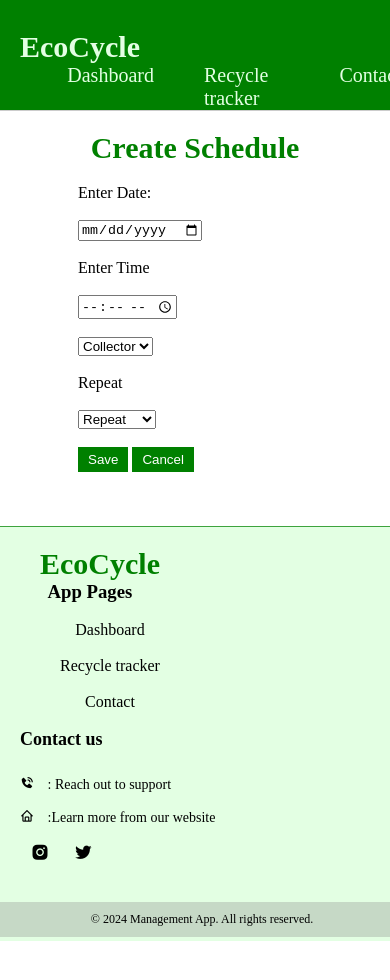
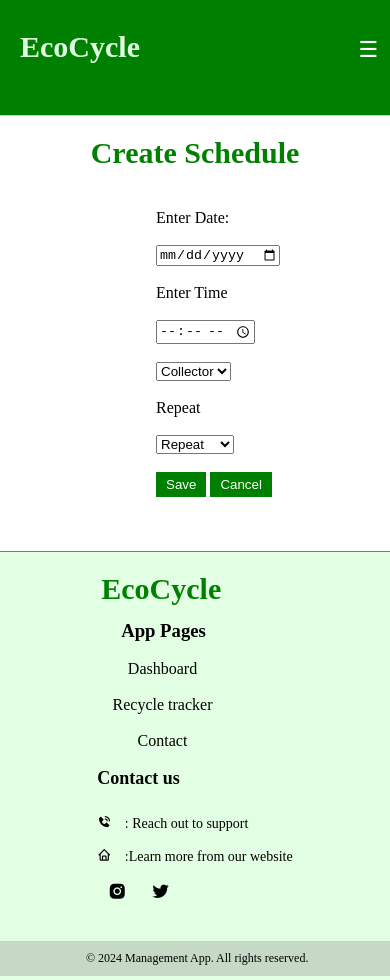
Before and after one commit to Mpatrick12/Waste-Management-System, a plain HTML site: page tracker.html in a window 390 px wide. Before the commit the page ends 941 px from the top, so only its background shows below. Drawn offline with nearby package versions, Linux system fonts and the light colour scheme.

Commit message:
responsive

```diff
--- a/css/footer.css
+++ b/css/footer.css
@@ -66,12 +66,16 @@
     margin-top: 20px;
     font-size: 12px;
 }
+.pages h3 {
+    margin-left: 30%;
+}
 .pages ul{
     list-style: none;
 }
 .pages ul li a {
     text-decoration: none;
     color: black;
+    text-align: center;
 }
 .pages ul li a:hover {
     text-decoration: none;
@@ -79,12 +83,25 @@
 }
 
 @media (max-width: 768px) {
+    #footer {
+        flex-wrap: wrap;
+    }
     #footer .footer-content {
         flex-direction: column;
-        align-items: flex-start;
     }
 
     #footer .contacts {
         text-align: left;
     }
+    .copyright{
+        background-color: rgba(128, 128, 128, 0.301);
+        width: 96%;
+    }
+    #footer .logo {
+        margin-left: -25%;
+        padding-bottom: 4%;
+    }
+    .pages{
+        margin-left: -30%;
+    }
 }
--- a/css/header.css
+++ b/css/header.css
@@ -72,14 +72,13 @@ a {
         }
         header {
             display: block;
-            height: 80px;
+            height: 85px;
             border-bottom: solid 1px #CCCCCC;
             color: #E3FFE3;
             padding-top: 30px;
         }
         header ul{
-            margin-left: 7%;
-            margin-right: -3%;
+            margin-top: 4%;
+            margin-right: -16%;
         }
-
     }
--- a/css/tracker.css
+++ b/css/tracker.css
@@ -1,7 +1,7 @@
 *{
     margin: 0;
 }
-
+/*
 header {
     display: flex;
     justify-content: space-between;
@@ -26,6 +26,10 @@ header ul{
 .logo{
     padding-left: 20px;
     font-size: 20px;
+} */
+
+body{
+    width: 100%;
 }
 
 .tracker {
@@ -51,3 +55,15 @@ border: none;
 cursor: pointer;
 padding: 5px 10px;
 }
+
+@media screen and (max-width: 540px) {
+    .tracker{
+        flex-wrap: wrap;
+    }
+    .details{
+        margin-top: 10%;
+        margin-left: 40%;
+
+    }
+
+}
--- a/tracker.html
+++ b/tracker.html
@@ -13,7 +13,12 @@
 
     <header>
         <div class="logo">EcoCycle</div>
-        <ul>
+
+        <div class="toggle-button" id="toggleButton">
+            <span>&#9776;</span>
+        </div>
+
+        <ul class="nav-menu">
             <li class="active"><a href="householdhome.html">Dashboard</a></li>
             <li><a href="tracker.html">Recycle tracker</a></li>
             <li><a href="#footer">Contact</a></li>
@@ -79,7 +84,7 @@
                 <h3> App Pages</h3>
                 <br>
                 <ul class="company">
-                    <li><a href="index.html">Dashboard</a></li>
+                    <li><a href="householdhome.html">Dashboard</a></li>
                     <br>
                     <li><a href="tracker.html">Recycle tracker</a></li>
                     <br>
@@ -108,5 +113,6 @@
     </footer>
 
     <script src="tracker.js"></script>
+    <script src="responsive.js"></script>
 </body>
 </html>
```
Also changed, not shown: css/index.css (+11 -0 lines), householdhome.html (+1 -1 lines), responsive.js (line endings or trailing spaces).
